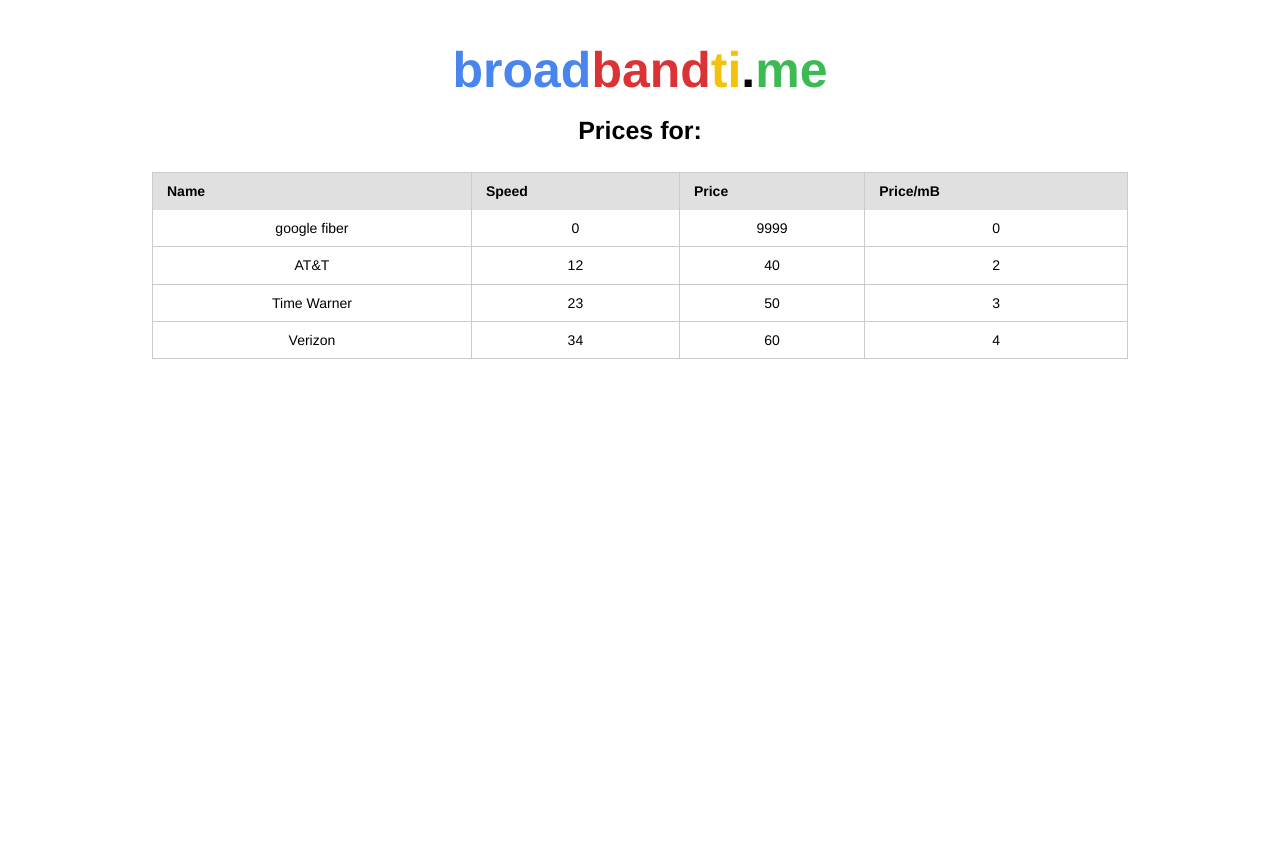
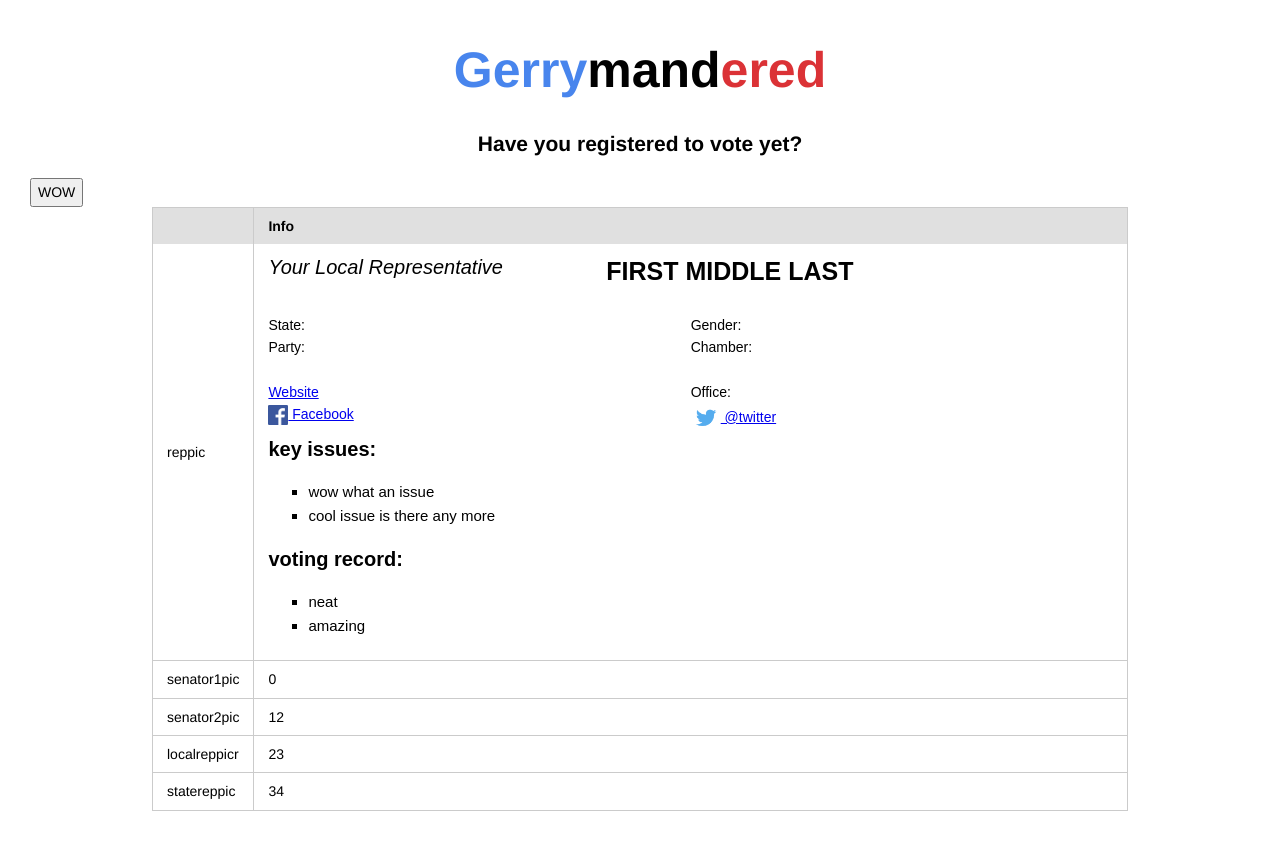
Before and after one commit to zeyilin/gerrymandered.net, a plain HTML site: page results.html in a window 1280 px wide. Before the commit the page ends 800 px from the top, so only its background shows below. Drawn offline with nearby package versions, Linux system fonts and the light colour scheme.

Commit message:
half working rep table!

```diff
--- a/css/main.css
+++ b/css/main.css
@@ -40,7 +40,7 @@
 }
 
 .table {
-    text-align: center;
+    /*text-align: center;*/
     margin: auto;
     width: 80%;
 }
@@ -54,3 +54,39 @@
     font-size: 20px;
     font-weight: bolder;
 }
+
+ul {
+    list-style-type: square;
+}
+
+.name {
+    font-size: 25px;
+    font-weight:bold;
+}
+
+.position {
+    font-size: 20px;
+    font-style: italic;
+}
+
+.list-title {
+    font-size: 20px;
+    font-weight: bold;
+}
+
+.list {
+    font-size: 15px;
+    /*padding: 1em;*/
+
+}
+
+.tweet {
+    width: 30px;
+    /*margin-top: 10px;*/
+    vertical-align: middle;
+}
+
+.fb {
+    width: 20px;
+    vertical-align: middle;
+}
--- a/js/main.js
+++ b/js/main.js
@@ -10,15 +10,15 @@
     document.getElementById("loc").innerHTML = "Latitude: " + position.coords.latitude +
         "<br>Longitude: " + position.coords.longitude;
 
-    var params = {
-        lat: position.coords.latitude,
-        lng: position.coords.longitude,
-        username: 'gangoffour'
-    };
-
-    $.get('http://api.geonames.org/findNearbyPostalCodesJSON', params, function (result) {
-        $('#zip').html(result['postalCodes'][0]['postalCode']);
-    });
+    //var params = {
+    //    lat: position.coords.latitude,
+    //    lng: position.coords.longitude,
+    //    username: 'gangoffour'
+    //};
+    //
+    //$.get('http://api.geonames.org/findNearbyPostalCodesJSON', params, function (result) {
+    //    $('#zip').html(result['postalCodes'][0]['postalCode']);
+    //});
 }
 
 function submitLocation(position) {
@@ -39,7 +39,6 @@
         }
     });
 
-
     //document.forms["address-form"].submit();
 }
 
--- /dev/null
+++ b/js/results.js
@@ -0,0 +1,18 @@
+function dataTest() {
+    $('#rep-first').html("first");
+    $('#rep-middle').html("middle");
+    $('#rep-last').html("last");
+
+    $('#rep-state').append("texas");
+    $('#rep-gender').append("F");
+    $('#rep-party').append("everything!");
+    $('#rep-chamber').append("#593!");
+    $('#rep-office').append("101 place street!");
+
+    $("#rep-website").attr("href", "http://www.google.com/");
+    $("#rep-fb").attr("href", "http://www.google.com/");
+    $("#rep-twitter").attr("href", "http://www.google.com/");
+    $('#rep-twitter').html("<img class=\"tweet\" src=\"img/twitter.png\">" + "@"+"COOL");
+
+
+}
--- a/results.html
+++ b/results.html
@@ -2,63 +2,123 @@
 <html lang="en">
 <head>
     <meta charset="UTF-8">
-    <title>broadbandti.me</title>
+    <title>gerrymandered</title>
     <link rel="stylesheet" href="css/main.css">
     <link rel="stylesheet" href="css/pure/pure.css">
-    <script src="js/sorttable.js"></script>
-    <script src="js/main.js"></script>
+    <script src="js/results.js"></script>
+    <script src="https://ajax.googleapis.com/ajax/libs/jquery/1.11.3/jquery.min.js"></script>
 
 
 </head>
-<body onload="loadAddress()">
+<!--<body onload="dataTest()">-->
+<body>
 <div class="main-title">
-    <a style="color:#4885ed" href="index.html" class="title">broad</a><a style="color:#db3236" href="index.html"
-                                                                         class="title">band</a><a style="color:#f4c20d"
+    <a style="color:#4885ed" href="index.html" class="title">Gerry</a><a style="color:#000000" href="index.html"
+                                                                         class="title">mand</a><a style="color:#db3236"
                                                                                                   href="index.html"
-                                                                                                  class="title">ti</a>.<a
-        style="color:#3cba54" href="index.html" class="title">me</a>
+                                                                                                  class="title">ered</a>
 </div>
 
-<div class="centered subtitle">Prices for:</div>
-<div id="address" class="centered text"></div>
-<br>
+
+<div id="data"></div>
+<h2 class="centered">Have you registered to vote yet?</h2>
 <div class="table-wrapper">
-    <table class="sortable pure-table pure-table-bordered table">
+
+    <button onclick="dataTest()">WOW</button>
+    <table class="pure-table pure-table-bordered table">
         <thead>
         <tr>
-            <th>Name</th>
-            <th>Speed</th>
-            <th>Price</th>
-            <th>Price/mB</th>
+            <th></th>
+            <th>Info</th>
         </tr>
         </thead>
 
         <tbody>
         <tr>
-            <td>google fiber</td>
-            <td>0</td>
-            <td>9999</td>
+            <td>reppic</td>
+            <td>
+                <div class="pure-g">
+                    <div class="pure-u-2-5 position">Your Local Representative</div>
+                    <div class="pure-u-2-5 name" id="rep-name">
+                        <span id="rep-first">
+                            FIRST
+                        </span>
+                        <span> </span>
+                        <span id="rep-middle">
+                            MIDDLE
+                        </span>
+                        <span></span>
+                        <span id="rep-last">
+                            LAST
+                        </span>
+                    </div>
+
+                    <div class="pure-u-1"><br></div>
+
+                    <div class="pure-u-1-2" id="rep-state">State:</div>
+                    <div class="pure-u-1-2" id="rep-gender">Gender:</div>
+                    <div class="pure-u-1-2" id="rep-party">Party:</div>
+                    <div class="pure-u-1-2" id="rep-chamber">Chamber:</div>
+
+                    <div class="pure-u-1"><br></div>
+
+                    <div class="pure-u-1-2">
+                        <a href="http://facebook.com" id="rep-website">Website</a>
+                    </div>
+
+                    <div class="pure-u-1-2" id="rep-office">Office:</div>
+
+
+                    <div class="pure-u-1-2">
+                        <a href="http://facebook.com" id="rep-fb"><img class="fb" src="img/fb.png"> Facebook</a>
+                    </div>
+                    <div class="pure-u-1-2" id="rep-twitter-handle">
+                        <a href="http://twitter.com" id="rep-twitter"><img class="tweet" src="img/twitter.png"> @twitter</a>
+                    </div>
+                    <div class="pure-u-1 list-title">key issues:</div>
+                    <div class="pure-u-1-2 list">
+                        <ul id="rep-issues">
+                            <li>
+                                wow what an issue
+                            </li>
+                            <li>
+                                cool issue is there any more
+                            </li>
+                        </ul>
+                    </div>
+                    <div class="pure-u-1 list-title">voting record:</div>
+                    <div class="pure-u-1-2 list">
+                        <ul id="rep-record">
+                            <li>
+                                neat
+                            </li>
+                            <li>
+                                amazing
+                            </li>
+                        </ul>
+                    </div>
+                </div>
+            </td>
+        </tr>
+
+
+        <tr>
+            <td>senator1pic</td>
             <td>0</td>
         </tr>
         <tr>
-            <td>AT&T</td>
+            <td>senator2pic</td>
             <td>12</td>
-            <td>40</td>
-            <td>2</td>
         </tr>
 
         <tr>
-            <td>Time Warner</td>
+            <td>localreppicr</td>
             <td>23</td>
-            <td>50</td>
-            <td>3</td>
         </tr>
 
         <tr>
-            <td>Verizon</td>
+            <td>statereppic</td>
             <td>34</td>
-            <td>60</td>
-            <td>4</td>
         </tr>
         </tbody>
     </table>
```
Also changed, not shown: index.html (+7 -5 lines), img/fb.png (added), img/twitter.png (added).
